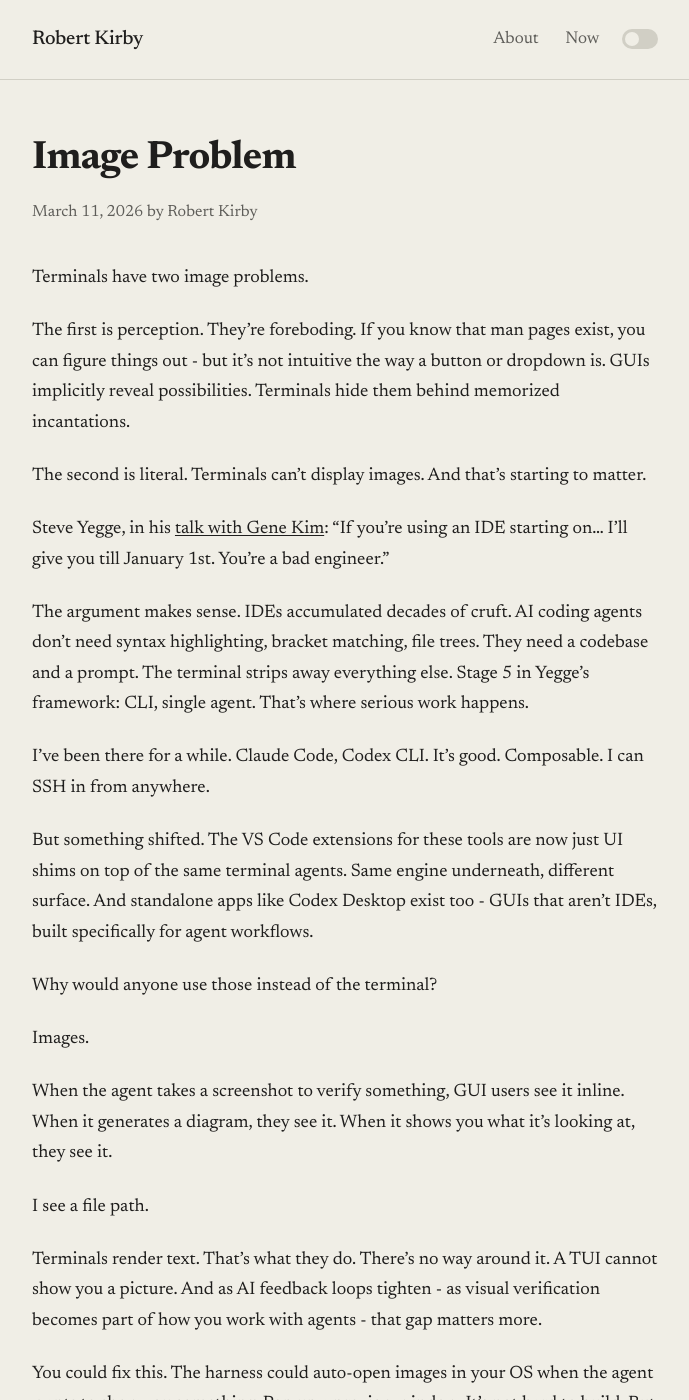
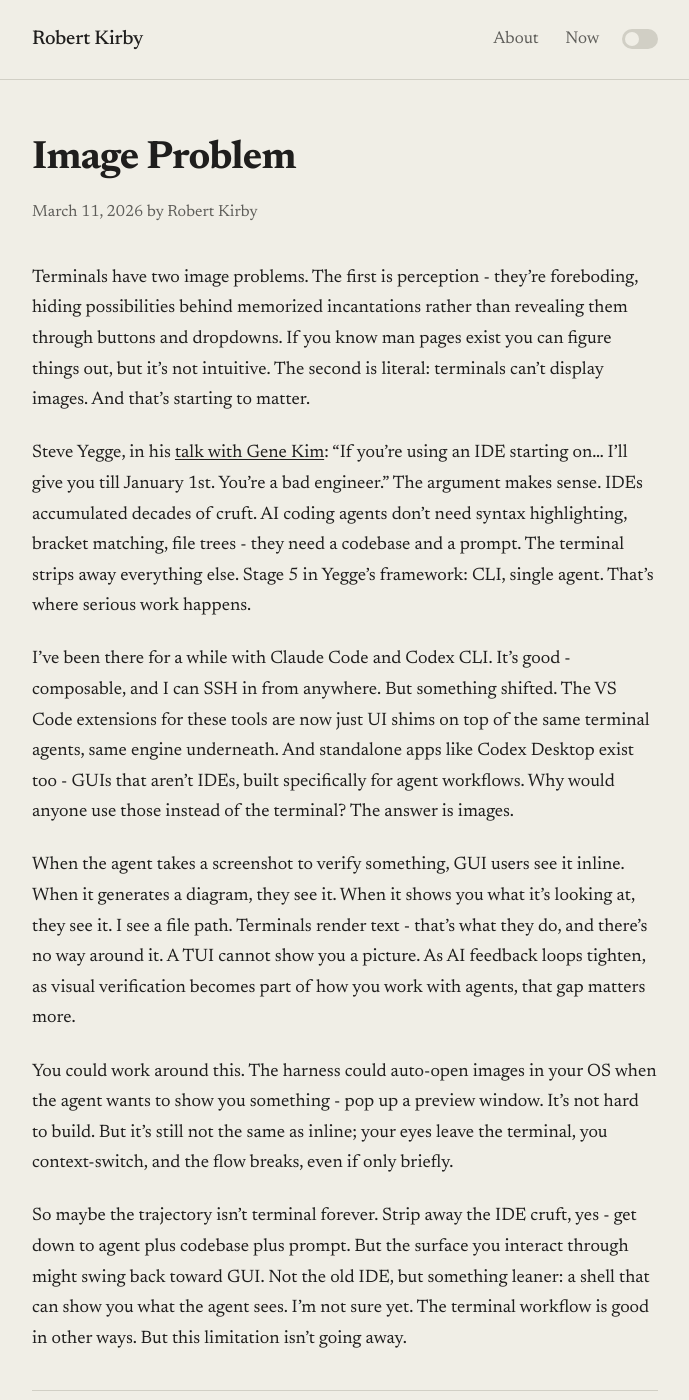
Before and after one commit to rob137/rob137.github.io, a Jekyll site: the page built from _posts/2026-03-11-image-problem.md, in a window 1280 px wide and 1400 px high. Shown: the whole window, without its empty margins (295-984 px from the left). Built offline with Jekyll 4.4.1, drawn with Linux system fonts in a browser that asks for light colours; some of the changed text lies outside the part shown.

Commit message:
Less dramatic - combine single-sentence paragraphs

```diff
--- a/_posts/2026-03-11-image-problem.md
+++ b/_posts/2026-03-11-image-problem.md
@@ -6,32 +6,14 @@
 excerpt: "Terminals have two of them."
 ---
 
-Terminals have two image problems.
+Terminals have two image problems. The first is perception - they're foreboding, hiding possibilities behind memorized incantations rather than revealing them through buttons and dropdowns. If you know man pages exist you can figure things out, but it's not intuitive. The second is literal: terminals can't display images. And that's starting to matter.
 
-The first is perception. They're foreboding. If you know that man pages exist, you can figure things out - but it's not intuitive the way a button or dropdown is. GUIs implicitly reveal possibilities. Terminals hide them behind memorized incantations.
+Steve Yegge, in his [talk with Gene Kim](https://www.youtube.com/watch?v=FtJObsATsh0): "If you're using an IDE starting on... I'll give you till January 1st. You're a bad engineer." The argument makes sense. IDEs accumulated decades of cruft. AI coding agents don't need syntax highlighting, bracket matching, file trees - they need a codebase and a prompt. The terminal strips away everything else. Stage 5 in Yegge's framework: CLI, single agent. That's where serious work happens.
 
-The second is literal. Terminals can't display images. And that's starting to matter.
+I've been there for a while with Claude Code and Codex CLI. It's good - composable, and I can SSH in from anywhere. But something shifted. The VS Code extensions for these tools are now just UI shims on top of the same terminal agents, same engine underneath. And standalone apps like Codex Desktop exist too - GUIs that aren't IDEs, built specifically for agent workflows. Why would anyone use those instead of the terminal? The answer is images.
 
-Steve Yegge, in his [talk with Gene Kim](https://www.youtube.com/watch?v=FtJObsATsh0): "If you're using an IDE starting on... I'll give you till January 1st. You're a bad engineer."
+When the agent takes a screenshot to verify something, GUI users see it inline. When it generates a diagram, they see it. When it shows you what it's looking at, they see it. I see a file path. Terminals render text - that's what they do, and there's no way around it. A TUI cannot show you a picture. As AI feedback loops tighten, as visual verification becomes part of how you work with agents, that gap matters more.
 
-The argument makes sense. IDEs accumulated decades of cruft. AI coding agents don't need syntax highlighting, bracket matching, file trees. They need a codebase and a prompt. The terminal strips away everything else. Stage 5 in Yegge's framework: CLI, single agent. That's where serious work happens.
+You could work around this. The harness could auto-open images in your OS when the agent wants to show you something - pop up a preview window. It's not hard to build. But it's still not the same as inline; your eyes leave the terminal, you context-switch, and the flow breaks, even if only briefly.
 
-I've been there for a while. Claude Code, Codex CLI. It's good. Composable. I can SSH in from anywhere.
-
-But something shifted. The VS Code extensions for these tools are now just UI shims on top of the same terminal agents. Same engine underneath, different surface. And standalone apps like Codex Desktop exist too - GUIs that aren't IDEs, built specifically for agent workflows.
-
-Why would anyone use those instead of the terminal?
-
-Images.
-
-When the agent takes a screenshot to verify something, GUI users see it inline. When it generates a diagram, they see it. When it shows you what it's looking at, they see it.
-
-I see a file path.
-
-Terminals render text. That's what they do. There's no way around it. A TUI cannot show you a picture. And as AI feedback loops tighten - as visual verification becomes part of how you work with agents - that gap matters more.
-
-You could fix this. The harness could auto-open images in your OS when the agent wants to show you something. Pop up a preview window. It's not hard to build. But it's still not the same as inline. Your eyes leave the terminal. You context-switch. The flow breaks, even if only briefly.
-
-So maybe the trajectory isn't terminal forever. Strip away the IDE cruft, yes. Get down to agent plus codebase plus prompt. But the surface you interact through might swing back toward GUI - not the old IDE, but something leaner. A shell that can show you what the agent sees.
-
-I'm not sure yet. The terminal workflow is good in other ways. But this is a limitation that isn't going away.
+So maybe the trajectory isn't terminal forever. Strip away the IDE cruft, yes - get down to agent plus codebase plus prompt. But the surface you interact through might swing back toward GUI. Not the old IDE, but something leaner: a shell that can show you what the agent sees. I'm not sure yet. The terminal workflow is good in other ways. But this limitation isn't going away.
```
